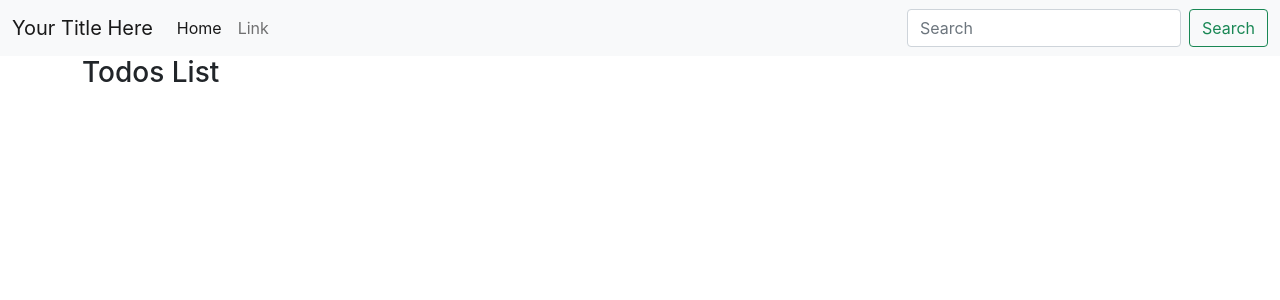
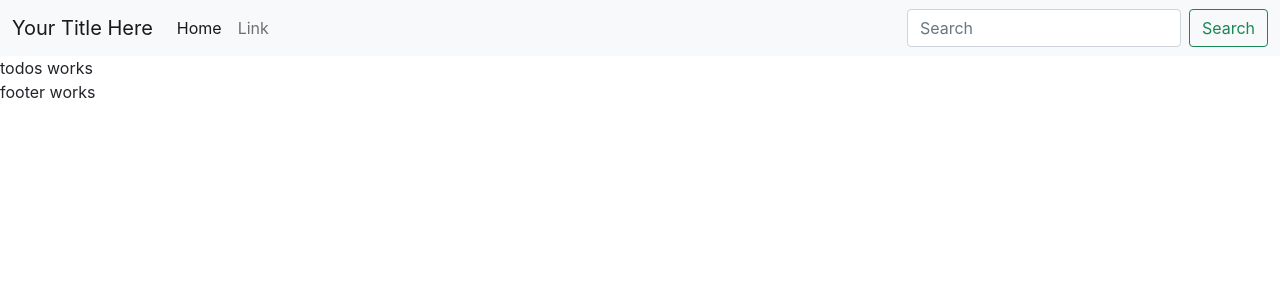
Before and after one commit to kafleyy/react, a React (Create React App) app in the folder todos-list/: page / in a window 1280 px wide. Shown: the top 300 px of the page. Built offline with nearby package versions, Linux system fonts and the light colour scheme.

Commit message:
going good

```diff
--- a/todos-list/src/App.js
+++ b/todos-list/src/App.js
@@ -1,8 +1,8 @@
 import './App.css';
-import Header from './MyComponents/Header.js';
-import Todos from "./MyComponents/Todos.js";
-import TodoItem from "./MyComponents/TodoItem.js";
-import Footer from './MyComponents/Footer.js';
+import Header from './MyComponents/Header';
+import {Todos} from "./MyComponents/Todos";
+// import TodoItem from "./MyComponents/TodoItem.js";
+import {Footer} from './MyComponents/Footer';
 
 function App() {
   let todos = [
@@ -25,8 +25,7 @@ function App() {
   return(
     <>
     <Header/>
-    <Todos todo = {todos}/>
-    <TodoItem/>
+    <Todos/>
     <Footer/>
     </>
     );
--- a/todos-list/src/MyComponents/Footer.js
+++ b/todos-list/src/MyComponents/Footer.js
@@ -1,11 +1,9 @@
 import React from 'react'
 
-function Footer() {
+export const Footer = () => {
     return (
         <div>
-
+            footer works
         </div>
     )
 }
-
-export default Footer
--- a/todos-list/src/MyComponents/Header.js
+++ b/todos-list/src/MyComponents/Header.js
@@ -39,7 +39,7 @@ Header.defaultProps = {
   searchBar: true,
 }
 
-Header.prototype = {
+Header.propTypes = {
   title: PropTypes.string,
   searchBar: PropTypes.bool.isRequired
 }
--- a/todos-list/src/MyComponents/TodoItem.js
+++ b/todos-list/src/MyComponents/TodoItem.js
@@ -1,11 +1,9 @@
 import React from 'react'
 
-function Todo({todo}) {
+export const TodoItem = () => {
     return (
         <div>
-
+            Todo iteam works
         </div>
     )
 }
-
-export default Todo
--- a/todos-list/src/MyComponents/Todos.js
+++ b/todos-list/src/MyComponents/Todos.js
@@ -1,12 +1,9 @@
 import React from 'react'
-import TodoItem from '../MyComponents/TodoItem.js';
 
-function Todos({title}) {
+export const Todos = () => {
     return (
-        <div className="container">
-            <h3>Todos List</h3>
+        <div>
+            todos works
         </div>
     )
 }
-
-export default Todos
```
Also changed, not shown: 1 other file (tests, documents, lock files or other folders).
